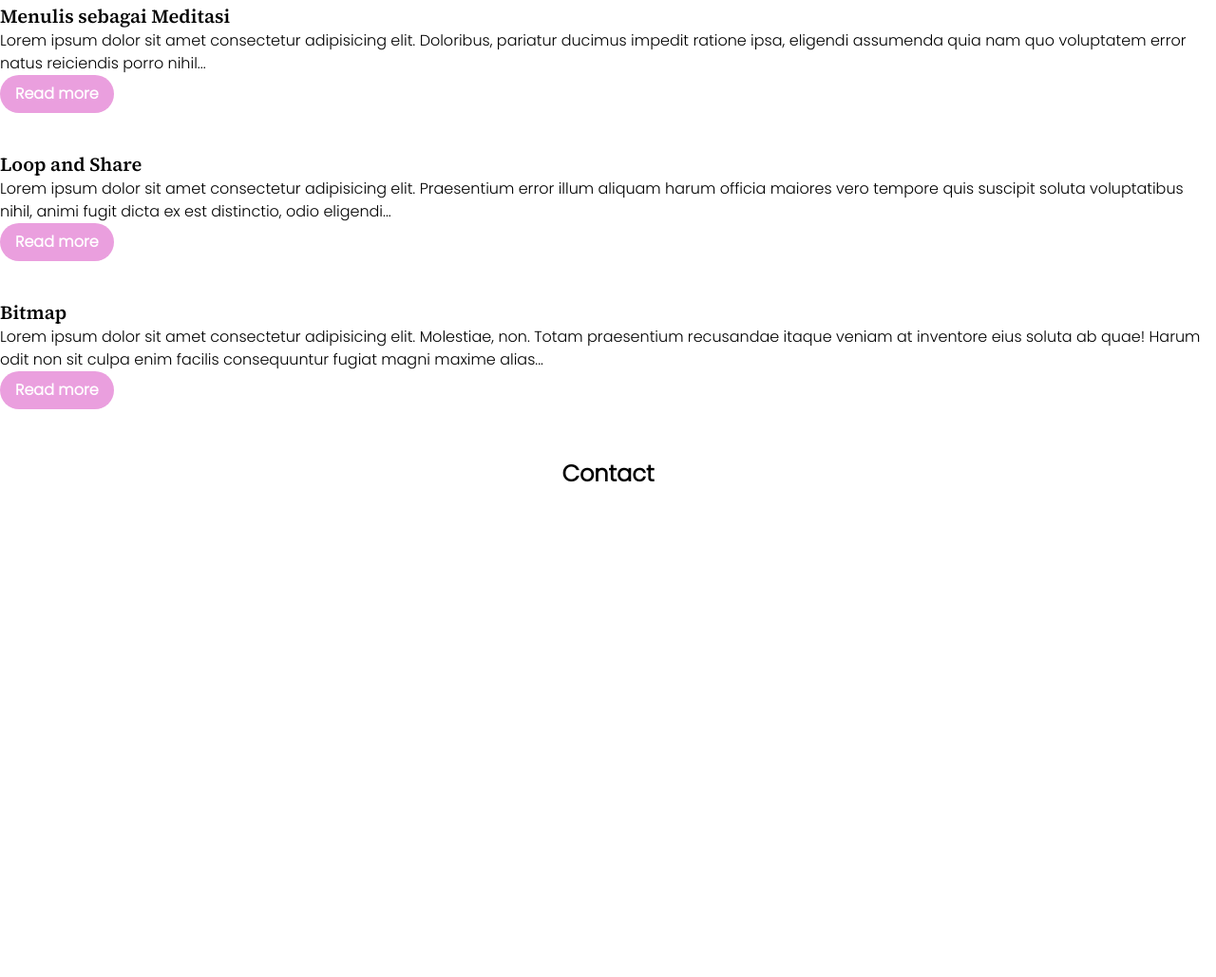
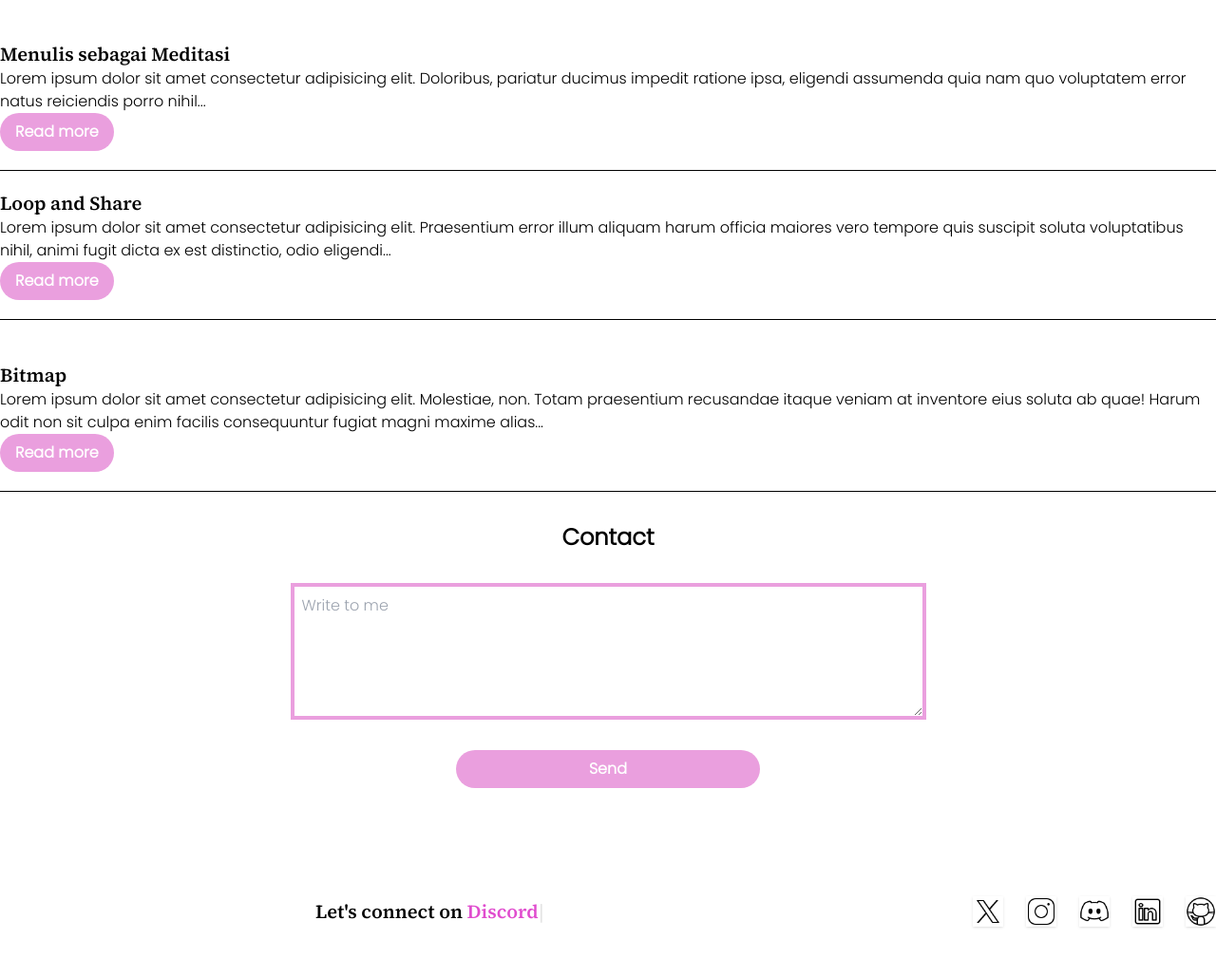
Before and after one commit to catreedle/personalweb, a website built with Vite: page index.html in a window 1280 px wide. Shown: the part 1198-2227 px from the top of the page at 95% size. Before the commit the page ends 1809 px from the top, so only its background shows below. Built offline with nearby package versions, Linux system fonts and the light colour scheme.

Commit message:
section contact

```diff
--- a/custom.css
+++ b/custom.css
@@ -29,3 +29,9 @@ body {
         /* Adjust the color and spread as needed */
     }
 }
+
+.typed-container {
+    width: 400px;
+    margin: 0 auto; /* Center the container on the page */
+    padding: 20px;
+  }
--- a/index.html
+++ b/index.html
@@ -35,7 +35,9 @@
     <section class="profile font-ss4 size text-2xl">
       <img src="/photo-me0.png" alt="my-photo" class="my-photo" id="my-photo">
       <p>My name is Purnama Sidi Rahayu</p>
-      <p>I am a <span id="element"></span></p>
+      <div class="typed-container">
+        <p>I am a <span id="element"></span></p>
+      </div>
     </section>
 
     <section id="one" class="py-8">
@@ -61,20 +63,21 @@
     <section id="two">
       <h2 class="font-poppins text-center text-2xl font-bold">Blog</h2>
       <section class="blog py-8">
-        <div class="py-5">
+        <div class="py-5 blog-content">
           <h3 class="font-ss4 text-xl">Menulis sebagai Meditasi</h3>
           <p>Lorem ipsum dolor sit amet consectetur adipisicing elit. Doloribus, pariatur ducimus impedit ratione ipsa,
             eligendi assumenda quia nam quo voluptatem error natus reiciendis porro nihil...</p>
           <button>Read more</button>
         </div>
-        <div class="py-5">
+        <div class="py-5 blog-content">
           <h3 class="font-ss4 text-xl">Loop and Share</h3>
           <p>Lorem ipsum dolor sit amet consectetur adipisicing elit. Praesentium error illum aliquam harum officia
             maiores vero tempore quis suscipit soluta voluptatibus nihil, animi fugit dicta ex est distinctio, odio
             eligendi...</p>
           <button>Read more</button>
         </div>
-        <div class="py-5">
+        <br>
+        <div class="py-5 blog-content">
           <h3 class="font-ss4 text-xl">Bitmap</h3>
           <p>Lorem ipsum dolor sit amet consectetur adipisicing elit. Molestiae, non. Totam praesentium recusandae
             itaque veniam at inventore eius soluta ab quae! Harum odit non sit culpa enim facilis consequuntur fugiat
@@ -86,9 +89,25 @@
 
     <section id="three">
       <h2 class="font-poppins text-center text-2xl font-bold">Contact</h2>
-      <section class="blog py-8">
+      <section class="blog py-8 flex justify-center flex-col items-center">
+        <textarea name="message" id="message" cols="45" rows="5" placeholder="Write to me"
+          class="p-2 border border-purple-pink border-4"></textarea>
+        <button class="w-80 my-8">Send</button>
+      </section>
 
+      <section id="social-media" class="flex flex-col lg:flex-row items-center justify-center">
+        <div class="typed-container">
+          <h3 class="font-ss4 text-xl py-8 text-center lg:text-left">Let's connect on <span id="element1" class="text-left text-purple-bold"></span></h3>
+        </div>
+        <div id="icons" class="flex flex-row gap-6">
+          <img class="w-8 h-8 shadow hover:shadow-purple-bold" src="icons/twitterx.png" alt="icon-twitter">
+          <img class="w-8 h-8 shadow hover:shadow-purple-bold" src="icons/instagram.png" alt="icon-instagram">
+          <img class="w-8 h-8 shadow hover:shadow-purple-bold" src="icons/discord.png" alt="icon-discord">
+          <img class="w-8 h-8 shadow hover:shadow-purple-bold" src="icons/linkedin.png" alt="icon-linkedin">
+          <img class="w-8 h-8 shadow hover:shadow-purple-bold" src="icons/github.png" alt="icon-github">
+        </div>
       </section>
+
 
     </section>
 
--- a/main.js
+++ b/main.js
@@ -2,6 +2,12 @@ import Typed from 'typed.js';
 
 const typed = new Typed('#element', {
   strings: ['full stack developer', 'passionate learner', 'part time problem solver'],
+  typeSpeed: 50,
+  loop: true
+});
+
+const typed1 = new Typed('#element1', {
+  strings: ['social media!', 'Twitter', 'Instagram', 'Discord', 'LinkedIn', 'Github'],
   typeSpeed: 50,
   loop: true
 });
--- a/styles.css
+++ b/styles.css
@@ -38,4 +38,9 @@
     .card img {
         @apply rounded-xl
     }
+
+    .blog-content {
+        @apply border-b border-black
+
+    }
 }
```
Also changed, not shown: globals.css, public/icons/discord.png (added), public/icons/github.png (added), public/icons/instagram.png (added), public/icons/linkedin.png (added), public/icons/twitterx.png (added).
